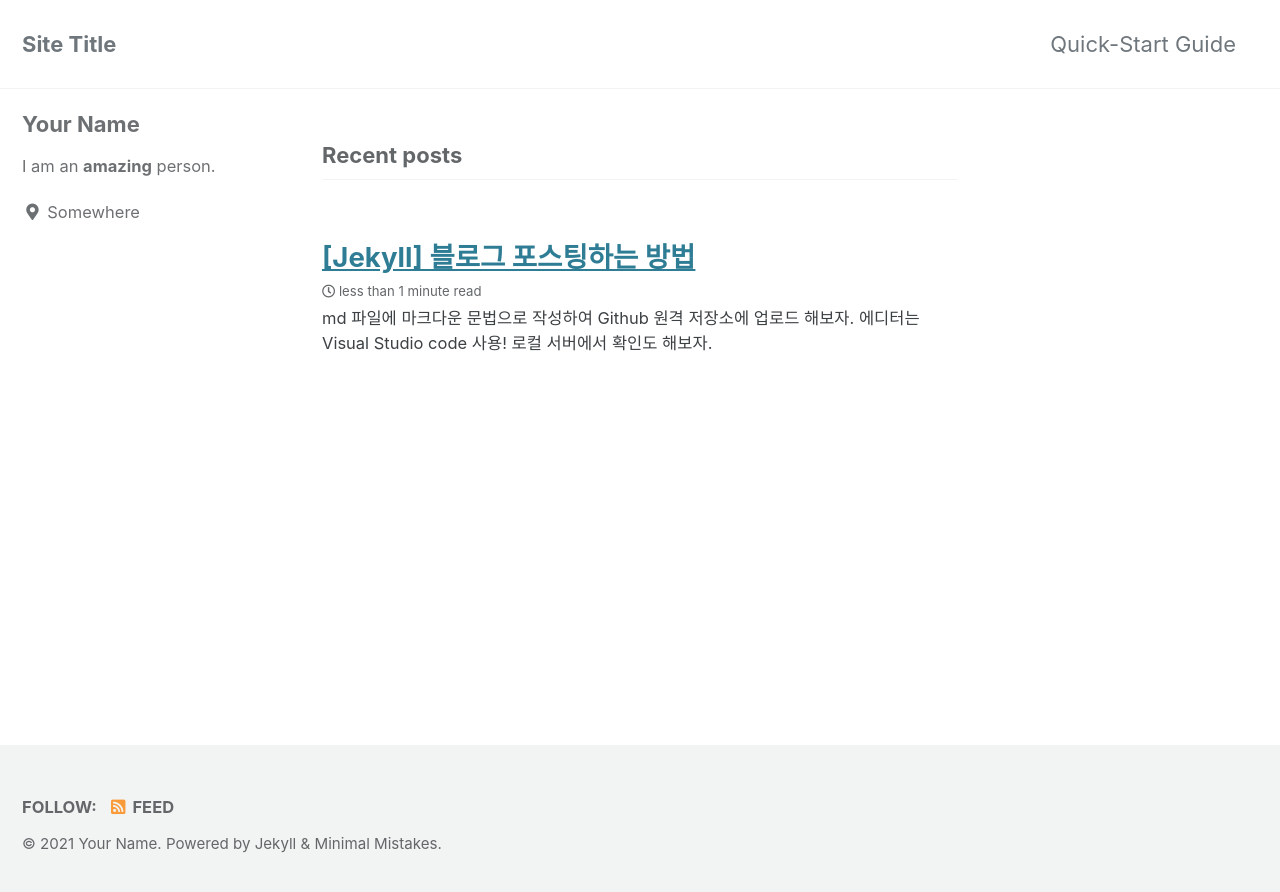
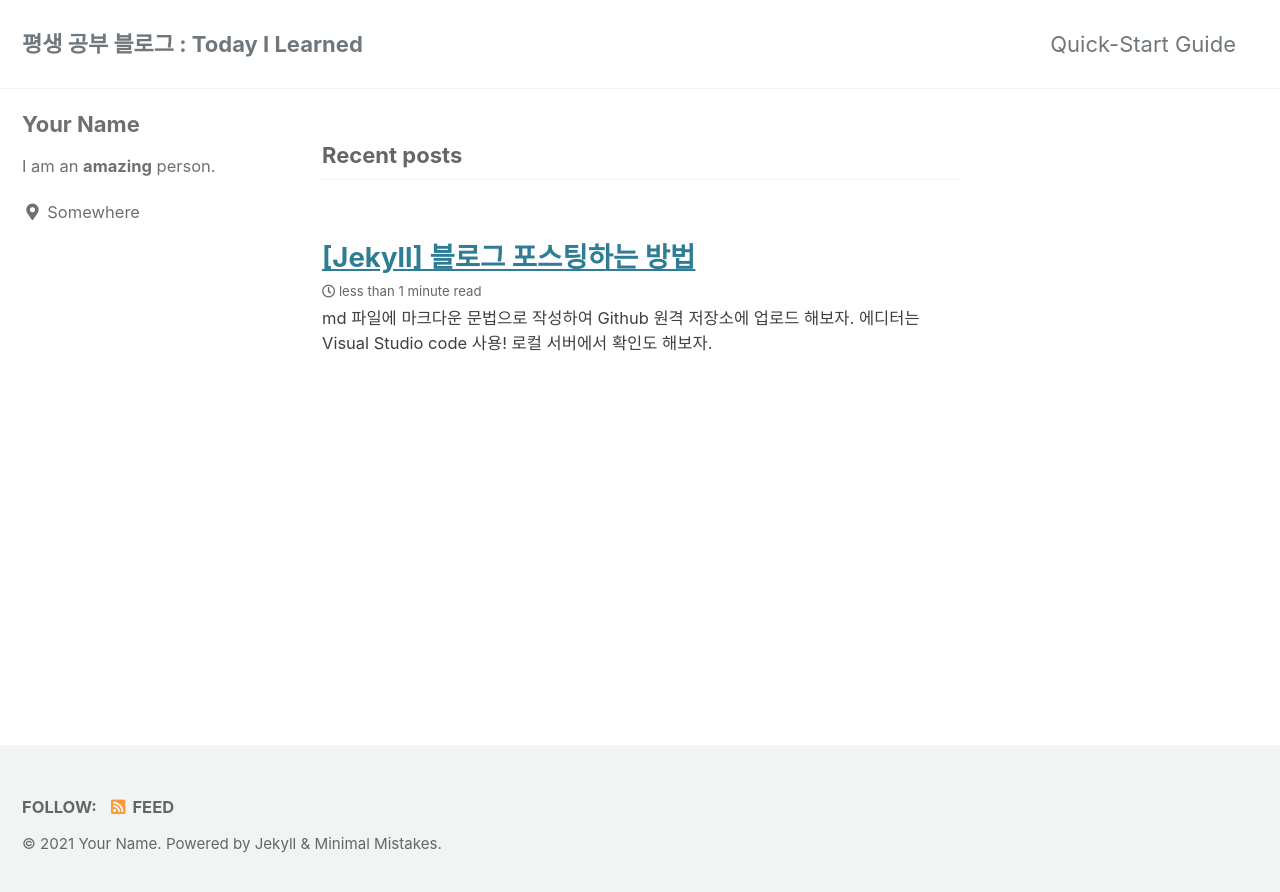
Before and after one commit to Shung-2/Shung-2.github.io, a Jekyll site: the page built from index.html, in a window 1280 px wide. Shown: the top 892 px of the page. Built offline with Jekyll 4.4.1, drawn with Linux system fonts in a browser that asks for light colours; cached includes are drawn as plain includes; the list of posts is cut into pages by our own code.

Commit message:
타이틀 제목 변경

```diff
--- a/_config.yml
+++ b/_config.yml
@@ -16,7 +16,7 @@ minimal_mistakes_skin    : "default" # "air", "aqua", "contrast", "dark", "dirt"
 
 # Site Settings
 locale                   : "en-US"
-title                    : "Site Title"
+title                    : "평생 공부 블로그 : Today I Learned"
 title_separator          : "-"
 subtitle                 : # site tagline that appears below site title in masthead
 name                     : "Your Name"
```
